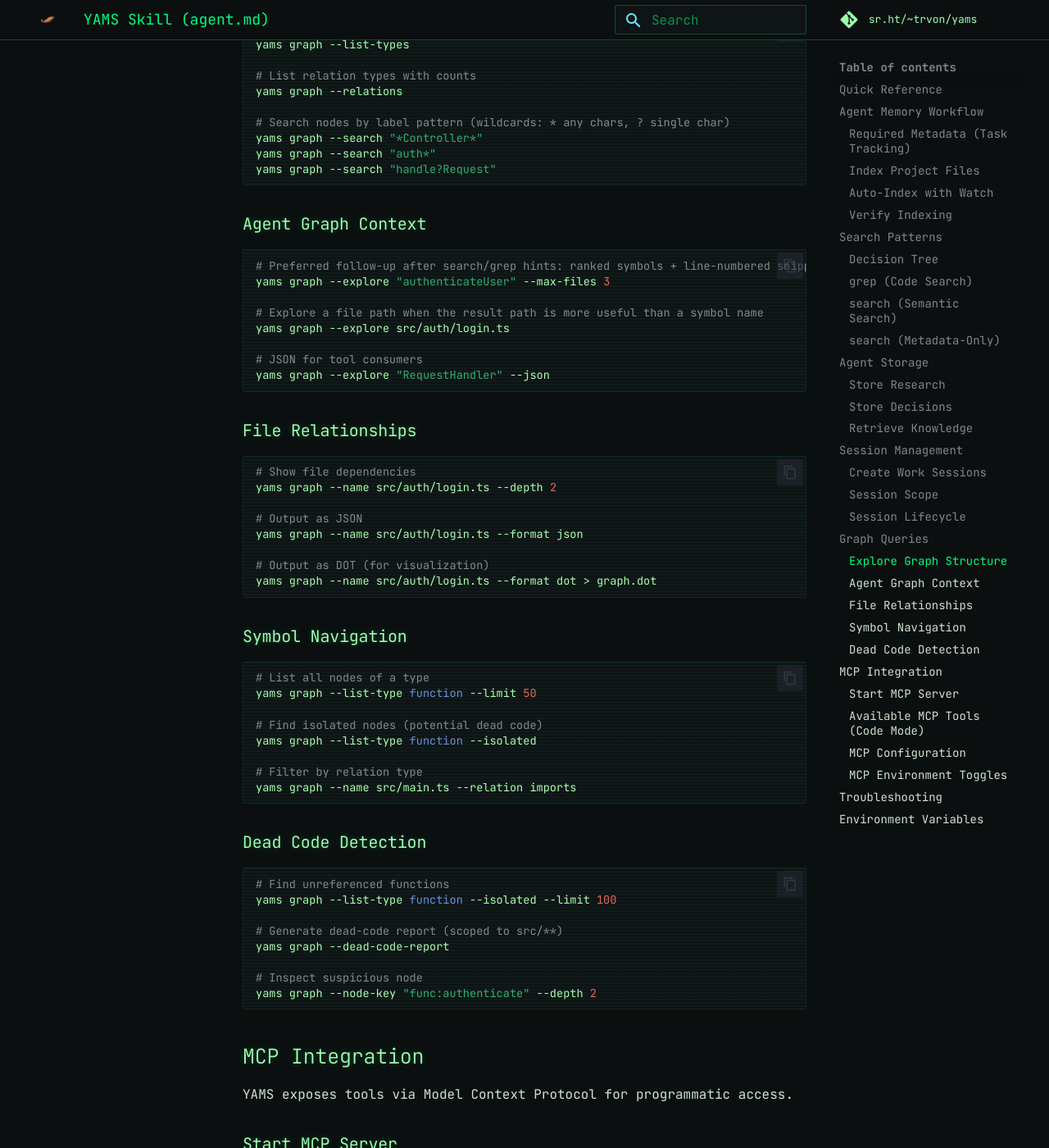
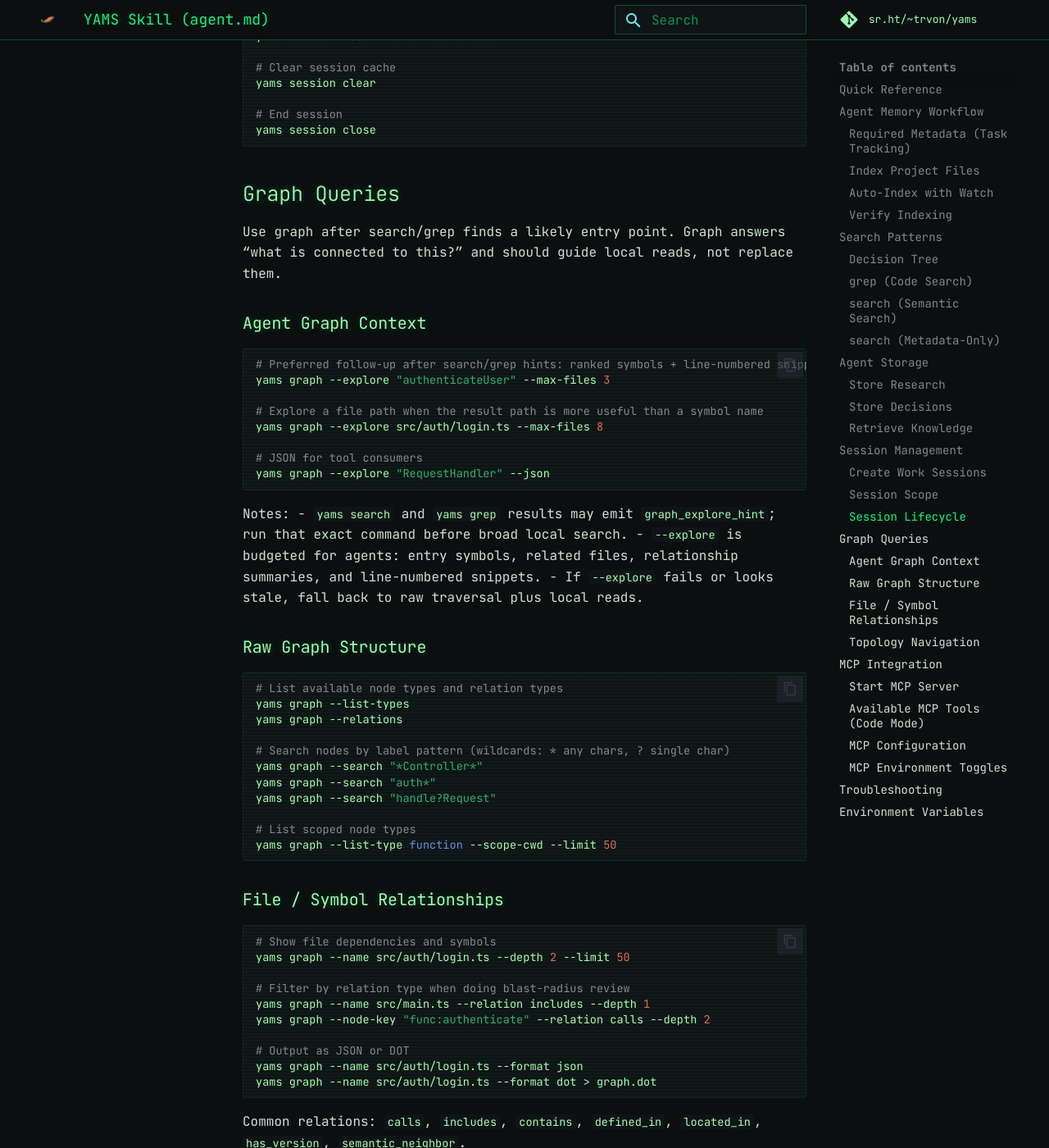
Before and after one commit to trvon/yams, an MkDocs documentation site: the page built from docs/skills/yams/SKILL.md, in a window 1280 px wide and 1400 px high, scrolled down 4872 px. Shown: the whole window at 82% size. Built offline with MkDocs 1.6.1 and Material for MkDocs 9.7.7, drawn with Linux system fonts in a browser that asks for light colours; some of the changed text lies outside the part shown.

Commit message:
fix(cli): improve graph-guided grep

````diff
--- a/docs/skills/yams/SKILL.md
+++ b/docs/skills/yams/SKILL.md
@@ -1,6 +1,6 @@
 ---
 name: yams
-description: Code indexing, semantic search, and knowledge graph for project memory
+description: Code indexing, exact/semantic search, graph-assisted code navigation, and project memory
 license: GPL-3.0
 compatibility: opencode
 metadata:
@@ -24,12 +24,14 @@
 yams watch                     # Auto-index on file changes
 
 # Search (use grep first, search for semantic)
-yams grep "pattern"            # Code pattern search (fast, exact)
+yams grep "pattern" --cwd .    # Code pattern search scoped to current project
+yams grep -e "--flag" --cwd .  # Explicit pattern for leading '-' text
+yams grep -g "*.cpp" "TODO"   # rg-style glob filtering
 yams search "query"            # Semantic/hybrid search
 
 # Graph
 yams graph --explore <query>   # Agent context: symbols, relationships, snippets
-yams graph --name <file>       # Show file relationships
+yams graph --name <file>       # Raw file relationships
 yams graph --list-types        # List node types with counts
 yams graph --relations         # List relation types with counts
 yams graph --search "pattern"  # Search nodes by label
@@ -84,9 +86,10 @@
 
 ### Decision Tree
 
-1. **Code patterns** → `yams grep` (fast, regex)
-2. **Semantic/concept** → `yams search` (embeddings)
-3. **No results from grep** → Try `yams search`
+1. **Code patterns** → `yams grep` (fast, regex/literal; use `--cwd .` for repo scoping)
+2. **Semantic/concept** → `yams search` (embeddings/hybrid)
+3. **Codebase shape / blast radius** → `yams graph --explore` from a search/grep hit
+4. **No results from grep** → Try `yams search`, then follow `graph_explore_hint` when present
 
 ### grep (Code Search)
 
@@ -97,17 +100,25 @@
 # Regex pattern
 yams grep "async.*await.*fetch"
 
-# Fuzzy matching
-yams grep "authentcation" --fuzzy
-
 # With context lines
 yams grep "TODO" -A 2 -B 2
 
 # Filter by extension
 yams grep "import" --ext py
 
+# rg-style glob filter (repeatable)
+yams grep -g "src/**/*.cpp" "TODO"
+
+# Scope to current working directory or an explicit directory
+yams grep "TODO" --cwd .
+yams grep "TODO" --cwd src/daemon
+
 # Literal text (no regex)
 yams grep "user?.name" -F
+
+# Pattern starts with '-': use -- or explicit -e/--regexp
+yams grep -- "--tags|foo" --include="docs/**/*.md"
+yams grep --regexp "--tags|foo" -g "docs/**/*.md"
 ```
 
 ### search (Semantic Search)
@@ -236,20 +247,7 @@
 
 ## Graph Queries
 
-### Explore Graph Structure
-
-```bash
-# List available node types with counts
-yams graph --list-types
-
-# List relation types with counts
-yams graph --relations
-
-# Search nodes by label pattern (wildcards: * any chars, ? single char)
-yams graph --search "*Controller*"
-yams graph --search "auth*"
-yams graph --search "handle?Request"
-```
+Use graph after search/grep finds a likely entry point. Graph answers "what is connected to this?" and should guide local reads, not replace them.
 
 ### Agent Graph Context
 
@@ -258,50 +256,60 @@
 yams graph --explore "authenticateUser" --max-files 3
 
 # Explore a file path when the result path is more useful than a symbol name
-yams graph --explore src/auth/login.ts
+yams graph --explore src/auth/login.ts --max-files 8
 
 # JSON for tool consumers
 yams graph --explore "RequestHandler" --json
 ```
 
-### File Relationships
+Notes:
+- `yams search` and `yams grep` results may emit `graph_explore_hint`; run that exact command before broad local search.
+- `--explore` is budgeted for agents: entry symbols, related files, relationship summaries, and line-numbered snippets.
+- If `--explore` fails or looks stale, fall back to raw traversal plus local reads.
+
+### Raw Graph Structure
 
 ```bash
-# Show file dependencies
-yams graph --name src/auth/login.ts --depth 2
+# List available node types and relation types
+yams graph --list-types
+yams graph --relations
 
-# Output as JSON
+# Search nodes by label pattern (wildcards: * any chars, ? single char)
+yams graph --search "*Controller*"
+yams graph --search "auth*"
+yams graph --search "handle?Request"
+
+# List scoped node types
+yams graph --list-type function --scope-cwd --limit 50
+```
+
+### File / Symbol Relationships
+
+```bash
+# Show file dependencies and symbols
+yams graph --name src/auth/login.ts --depth 2 --limit 50
+
+# Filter by relation type when doing blast-radius review
+yams graph --name src/main.ts --relation includes --depth 1
+yams graph --node-key "func:authenticate" --relation calls --depth 2
+
+# Output as JSON or DOT
 yams graph --name src/auth/login.ts --format json
-
-# Output as DOT (for visualization)
 yams graph --name src/auth/login.ts --format dot > graph.dot
 ```
 
-### Symbol Navigation
+Common relations: `calls`, `includes`, `contains`, `defined_in`, `located_in`, `has_version`, `semantic_neighbor`.
+
+### Topology Navigation
 
 ```bash
-# List all nodes of a type
-yams graph --list-type function --limit 50
-
-# Find isolated nodes (potential dead code)
-yams graph --list-type function --isolated
-
-# Filter by relation type
-yams graph --name src/main.ts --relation imports
+# Find subsystem clusters and their medoid/bridge/core files
+yams graph --topology-snapshots
+yams graph --topology-clusters
+yams graph --cluster <cluster-id>
 ```
 
-### Dead Code Detection
-
-```bash
-# Find unreferenced functions
-yams graph --list-type function --isolated --limit 100
-
-# Generate dead-code report (scoped to src/**)
-yams graph --dead-code-report
-
-# Inspect suspicious node
-yams graph --node-key "func:authenticate" --depth 2
-```
+Use topology when entering an unfamiliar subsystem. Start with medoids for representative files, bridges for cross-subsystem coupling, and core files for local implementation detail.
 
 ## MCP Integration
 
````
Also changed, not shown: AGENTS.md (+9 -0 lines), docs/PROMPT-eng.md (+32 -0 lines), docs/prompts/PROMPT-eng-codex.md (+6 -1 lines), 7 other files.
